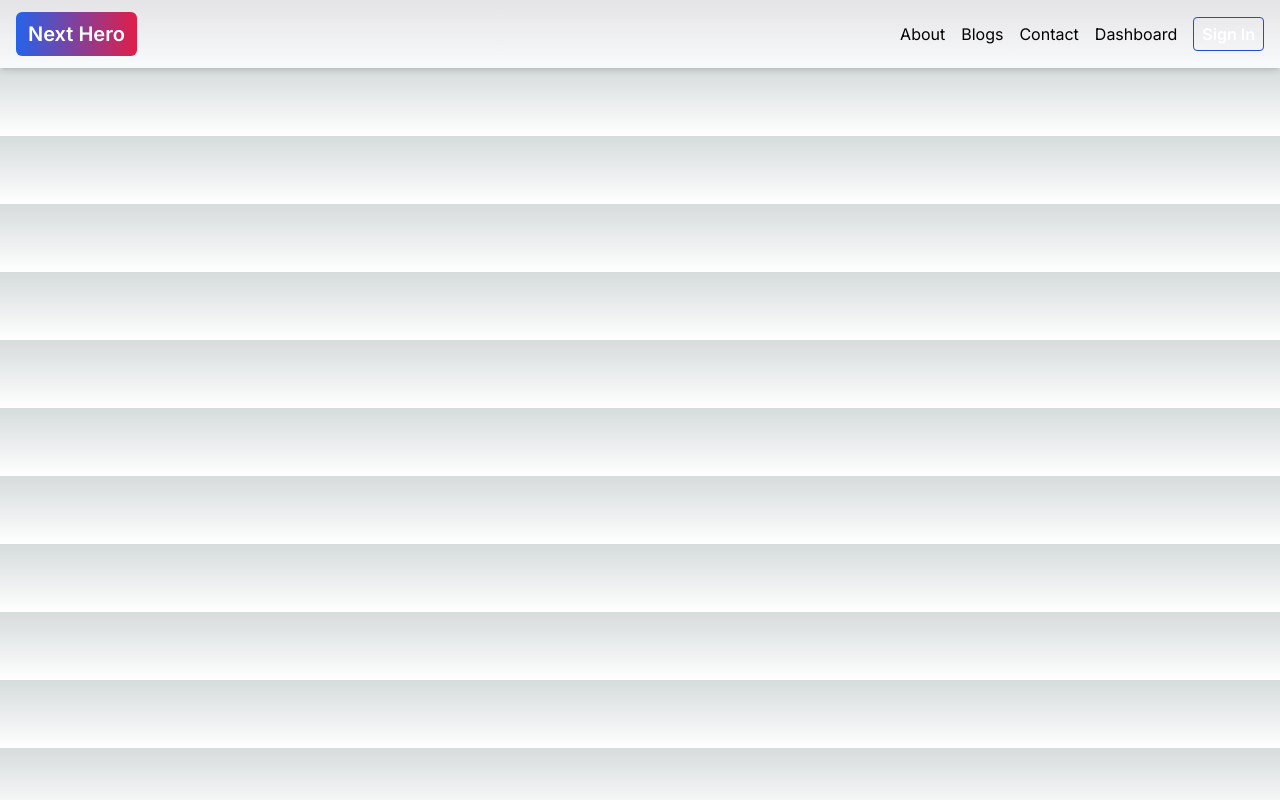
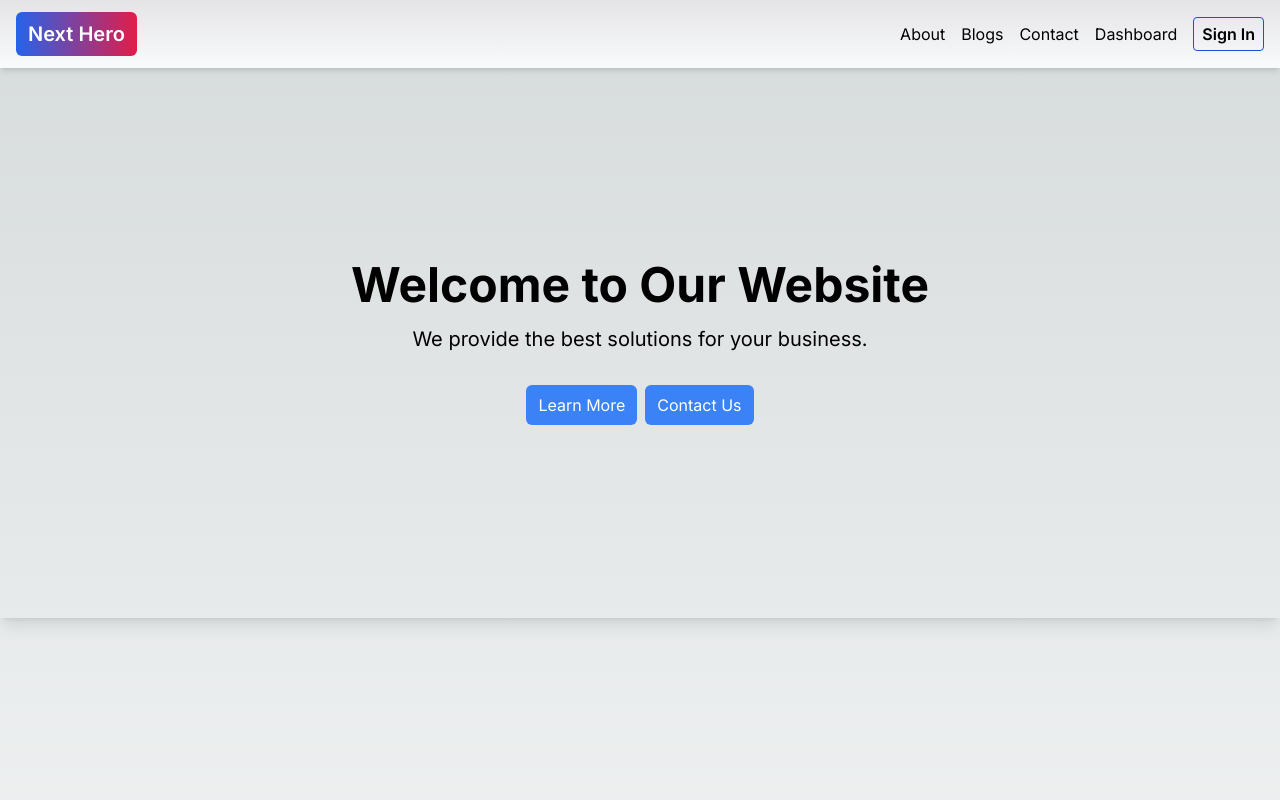
Before and after one commit to mhmitas/simple-next.js-template, a Next.js app: page / in a window 1280 px wide. Shown: the top 800 px of the page. Built offline with nearby package versions, Linux system fonts and the light colour scheme.

Commit message:
commit - Route Groups used onek polis kora hoyech

```diff
--- a/src/app/(root)/page.js
+++ b/src/app/(root)/page.js
@@ -1,10 +1,32 @@
-import Image from "next/image";
-import Link from "next/link";
+import Btn from "@/components/Btn";
+import Container from "@/components/common/Container";
 
 export default function Home() {
   return (
     <div>
-
+      <header>
+        <div className='w-full'>
+          <div className="h-[550px] flex flex-col justify-center items-center w-full shadow-lg dark:shadow-blue-500/15">
+            <h1 className="text-5xl font-bold mb-4 text-center">
+              Welcome to Our Website
+            </h1>
+            <p className="text-xl mb-8 text-center">
+              We provide the best solutions for your business.
+            </p>
+            <div className='flex gap-2'>
+              <Btn><button sx={{ borderRadius: 100 }} variant='contained'>
+                Learn More
+              </button></Btn>
+              {/* <button className='btn btn-primary text-white'>DaisyUI</button> */}
+              <Btn><button sx={{ borderRadius: 100 }} variant='outlined'>
+                Contact Us
+              </button></Btn>
+            </div>
+          </div>
+        </div>
+      </header>
+      <Container>
+      </Container>
     </div>
   );
 }
--- a/src/components/Btn.jsx
+++ b/src/components/Btn.jsx
@@ -3,7 +3,7 @@ import React from 'react';
 const Btn = ({ children }) => {
 
     return (
-        <span role='button' className={`dark:bg-blue-600 bg-blue-500 py-2 px-3 rounded-md dark:active:bg-blue-700 active:bg-blue-600 cursor-pointer selection:bg-none`}>
+        <span role='button' className={`dark:bg-blue-600 bg-blue-500 py-2 px-3 rounded-md dark:active:bg-blue-700 active:bg-blue-600 cursor-pointer selection:bg-none text-white`}>
             {children}
         </span>
     );
--- a/src/components/Navbar.jsx
+++ b/src/components/Navbar.jsx
@@ -15,7 +15,7 @@ const Navbar = () => {
     ];
 
     return (
-        <nav className="w-full bg-gradient-to-b from-zinc-200 backdrop-blur-2xl dark:border-neutral-800 dark:bg-zinc-800/30 dark:from-inherit bg-gray-50 shadow-md">
+        <nav className="w-full bg-gradient-to-b from-zinc-200 backdrop-blur-2xl dark:border-neutral-800 dark:bg-zinc-800/30 dark:from-inherit bg-gray-50 shadow-md dark:shadow-blue-500/15">
             <div className="max-w-7xl mx-auto flex items-center justify-between py-3 px-4">
                 <Link className="text-xl text-white font-semibold bg-gradient-to-r from-blue-600 to-rose-600 py-2 px-3 rounded-md" href="/">
                     Next Hero
@@ -31,7 +31,7 @@ const Navbar = () => {
                             </li>
                         ))}
                     </ul>
-                    <button className="border border-blue-700 hover:bg-blue-700 text-white font-semibold py-1 px-2 rounded">
+                    <button className="border border-blue-700 hover:bg-blue-700 hover:text-white font-semibold py-1 px-2 rounded">
                         Sign In
                     </button>
                 </div>
--- a/src/components/dashboard/Sidebar.jsx
+++ b/src/components/dashboard/Sidebar.jsx
@@ -3,7 +3,7 @@ import React from 'react';
 const Sidebar = () => {
     return (
         <div className="bg-gray-800 text-white w-52 md:w-64 h-screen p-4">
-            <h1 className="text-2xl font-bold mb-8">Dashboard</h1>
+            <h1 className="text-2xl font-bold mb-3">Dashboard</h1>
             <ul>
                 <li className="mb-4">
                     <a href="#" className="block p-2 hover:bg-gray-700 rounded">Home</a>
```
